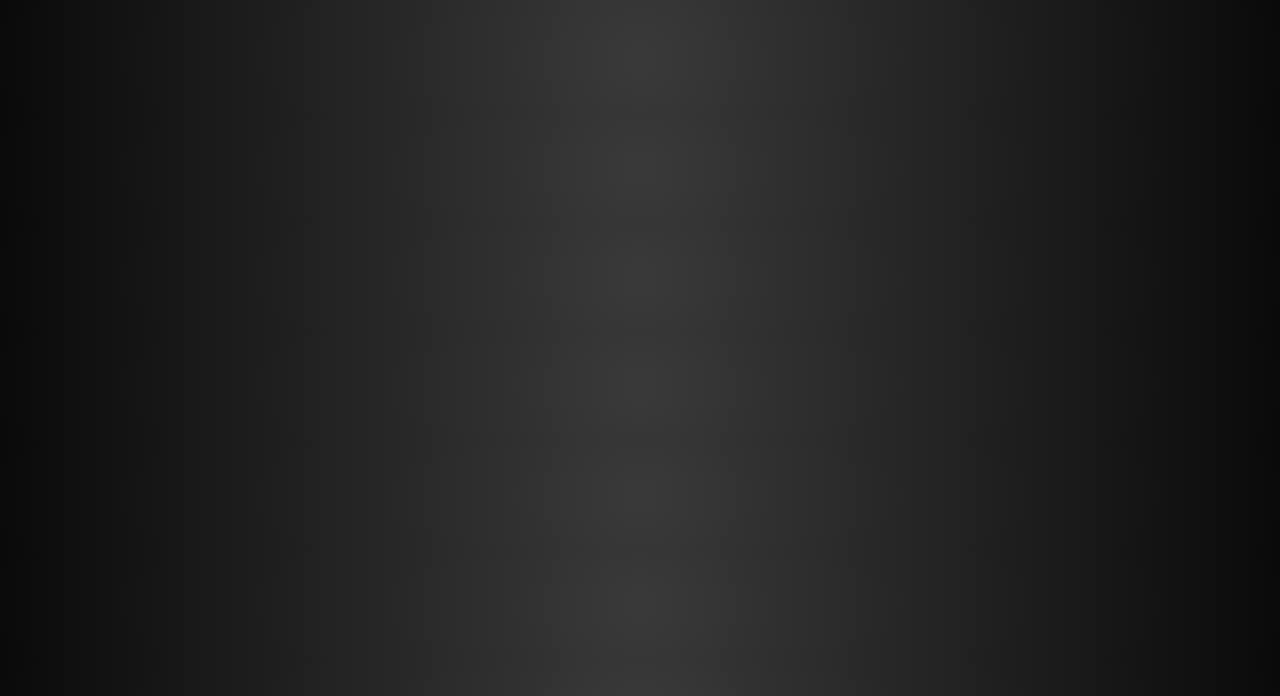
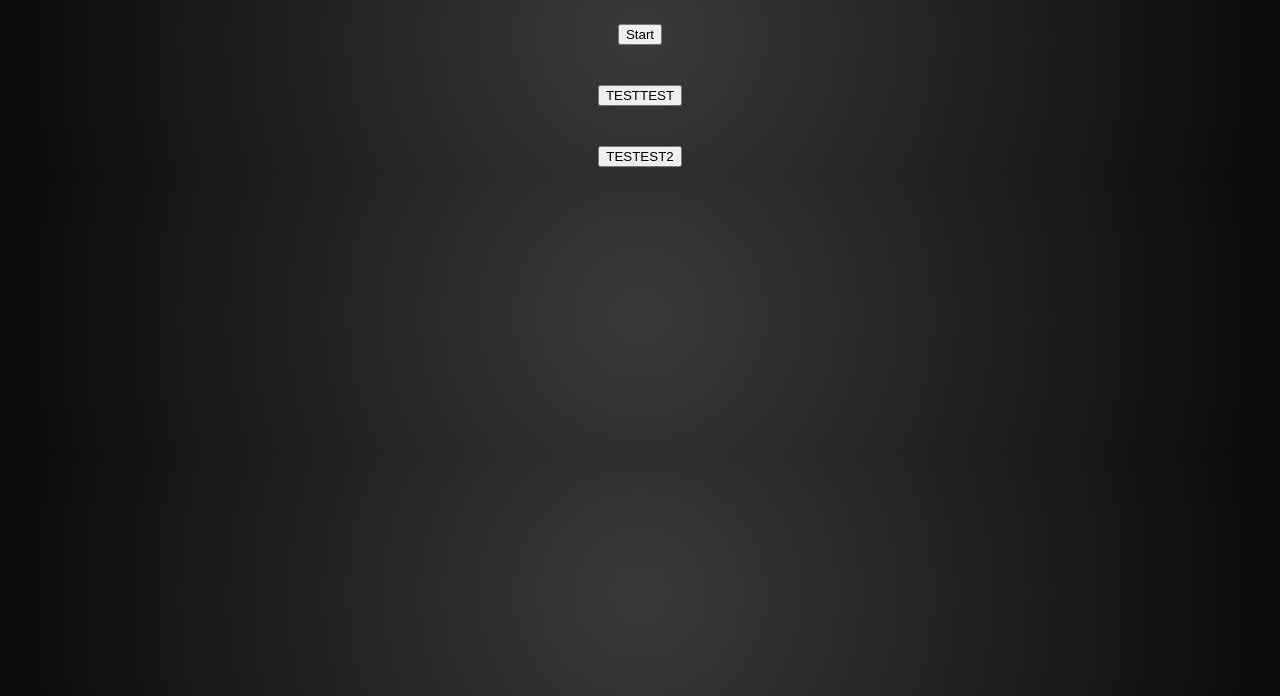
Before and after one commit to ultrmarine/RockPaperElements, a plain HTML site: page index.html in a window 1280 px wide. Shown: the part 104-800 px from the top of the page. Drawn offline with Linux system fonts and the light colour scheme.

Commit message:
main menu css

```diff
--- a/style.css
+++ b/style.css
@@ -8,10 +8,12 @@ body {
 }
 
 
-
 /* cтартовый экран */
-.start-screen {
-
+#start-screen {
+    display: flex;
+    flex-direction: column;
+    align-items: center;
+    gap: 40px;
 }
 
 button:hover {
```
